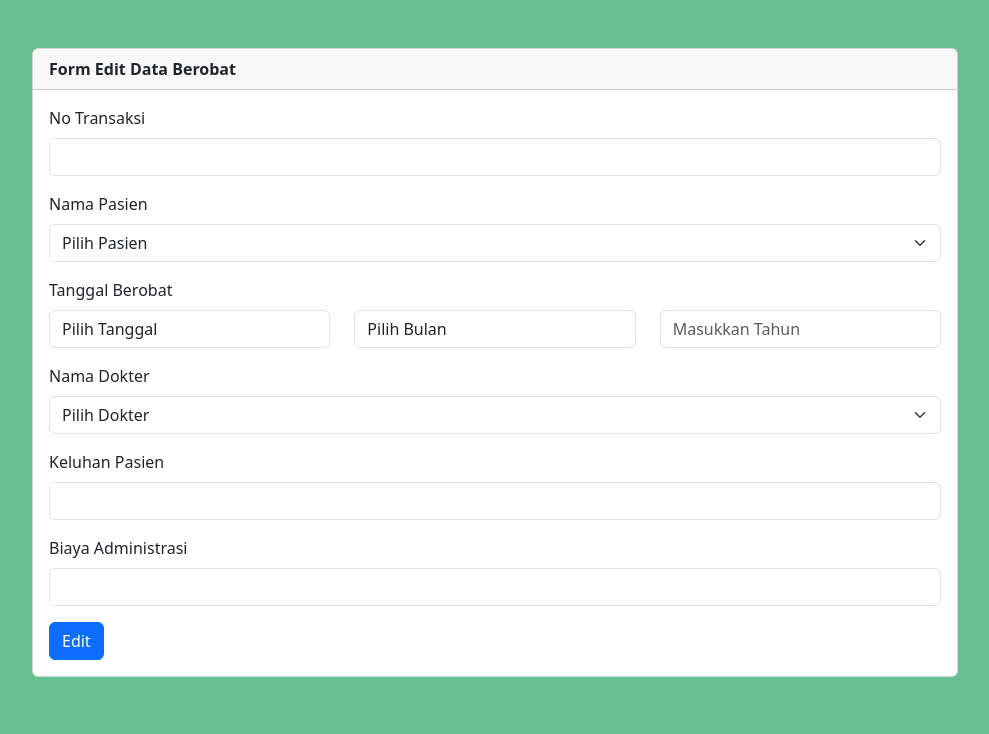
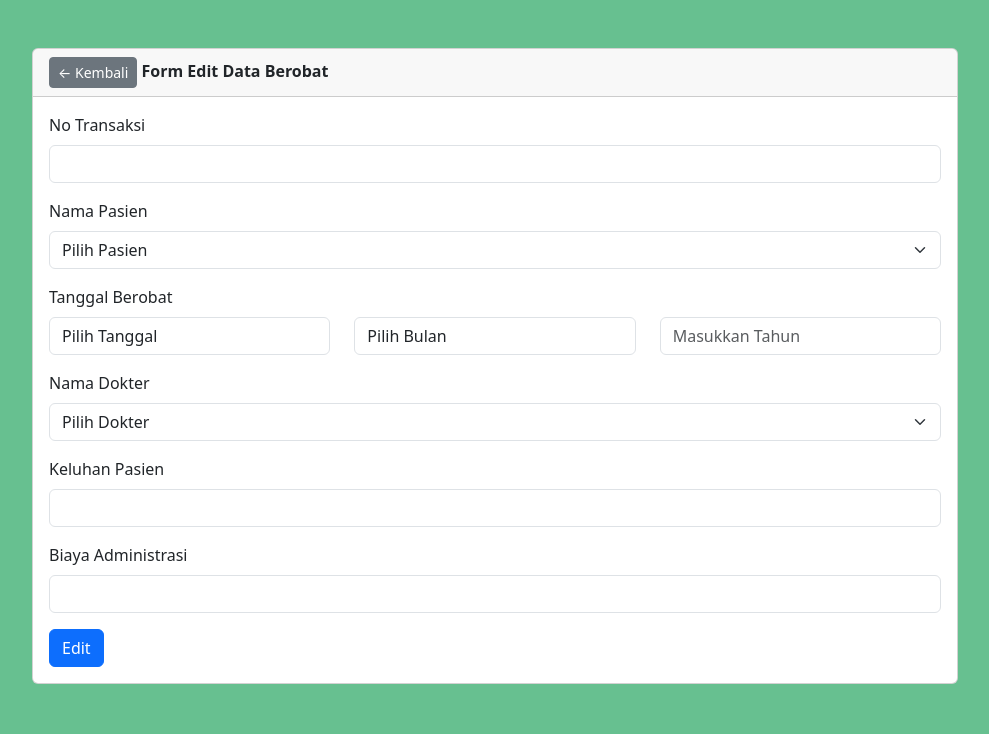
Before and after one commit to ihwanariga07/prakom2025, a PHP site: page /obat/edit.php?id=1 in a window 1280 px wide. Shown: the part 66-800 px from the top of the page, without its empty margins (145-1134 px from the left). Run offline with PHP 8.4, Linux system fonts and the light colour scheme; data that the repository does not hold is empty.

Commit message:
membuat tombol back di edit obat

```diff
--- a/admin/obat/edit.php
+++ b/admin/obat/edit.php
@@ -47,6 +47,7 @@ $biaya = $row["Biaya_Adm"];
             <div class="col-10 m-auto mt-5">
                 <div class="card">
                     <div class="card-header">
+                        <a href="index.php" class="btn btn-sm btn-secondary">← Kembali</a>
                         <b>Form Edit Data Berobat</b>
                     </div>
                     <div class="card-body">
```
